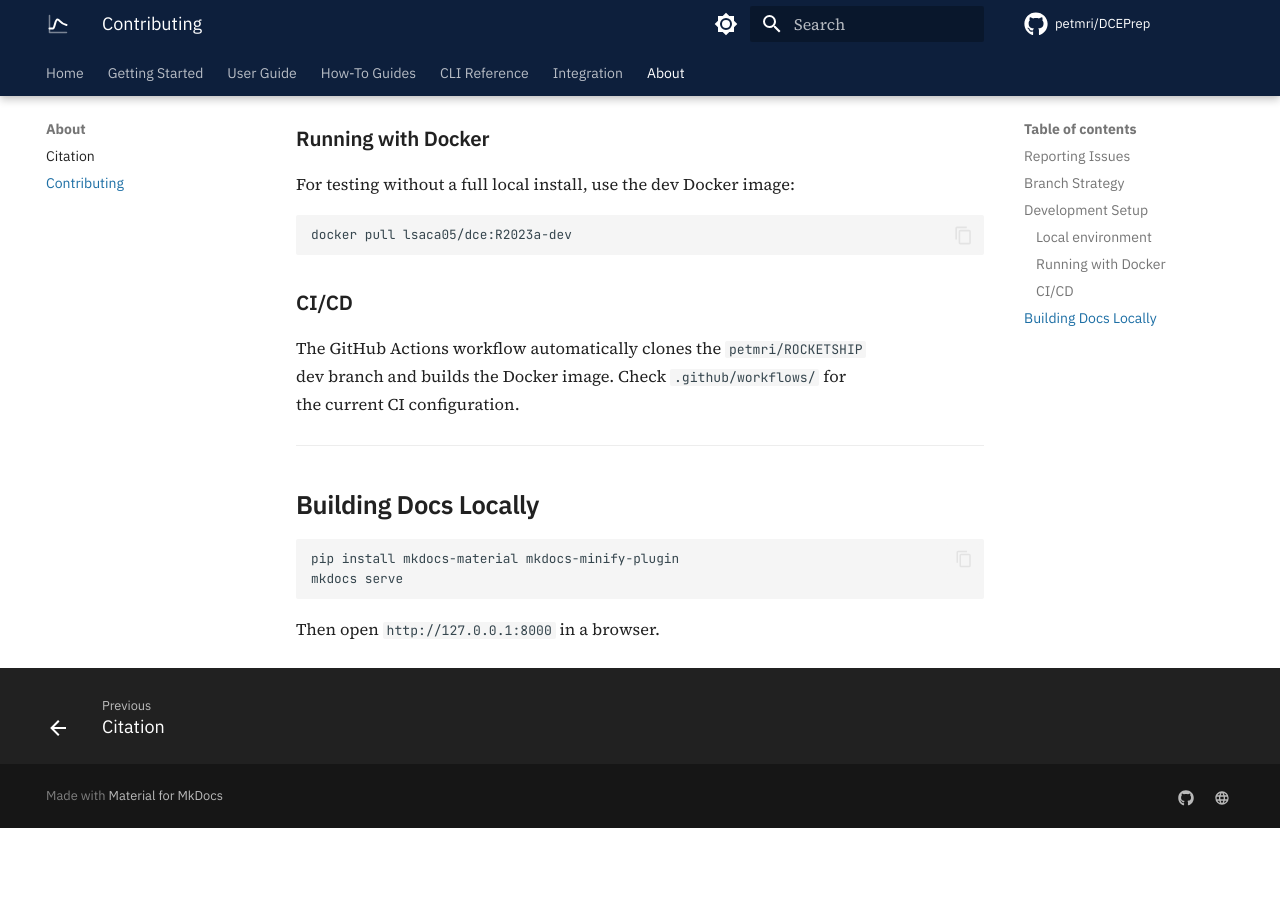
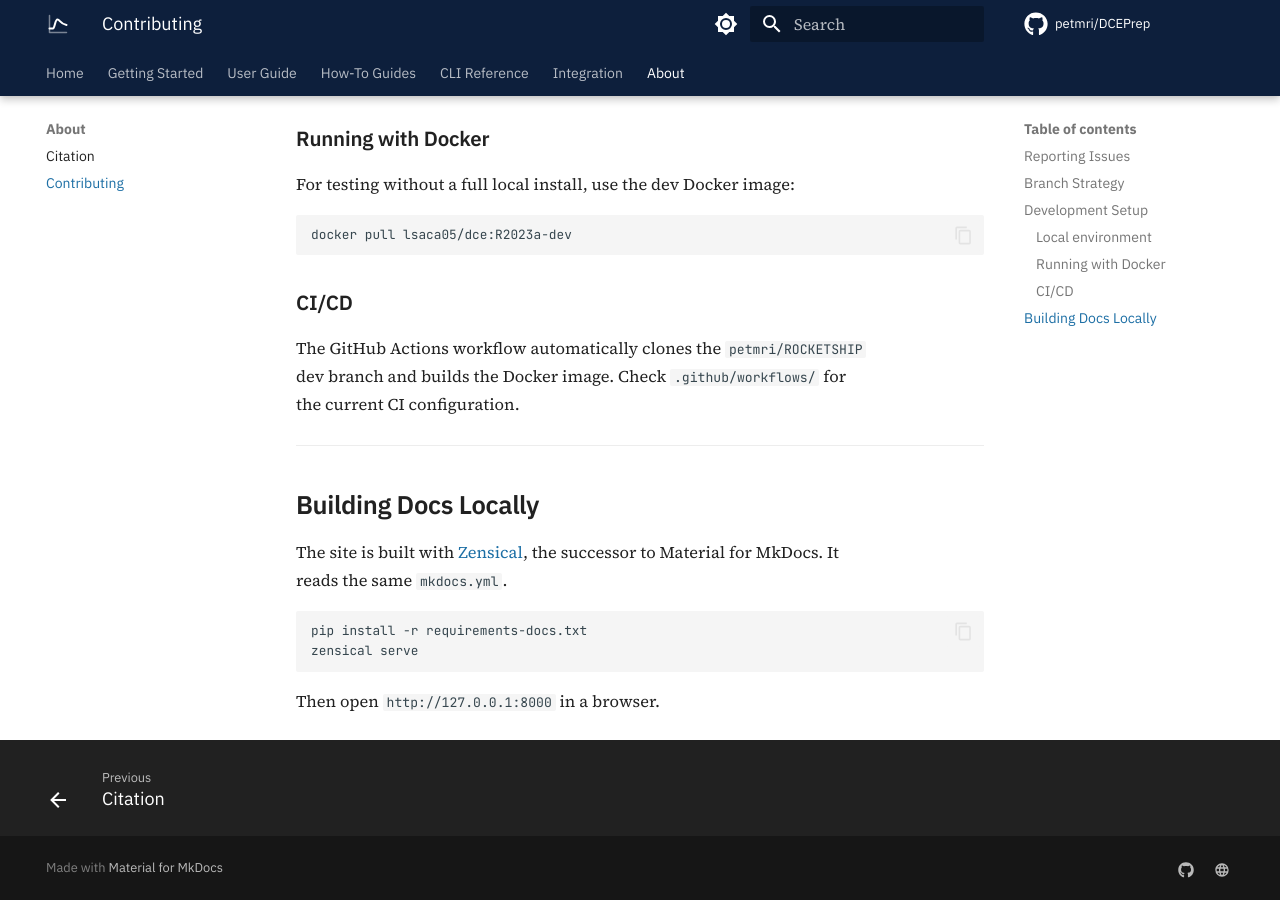
Before and after one commit to petmri/DCEPrep, an MkDocs documentation site: the page built from docs/about/contributing.md, in a window 1280 px wide and 900 px high, scrolled down 1399 px. Built offline with MkDocs 1.6.1 and Material for MkDocs 9.7.7, drawn with Linux system fonts in a browser that asks for light colours; comment, search, counter and statistics services are not loaded; before the commit the page ends 2227 px from its top, so only the background shows below that.

Commit message:
Build the docs with Zensical
Material for MkDocs reaches end of life on 5 November 2026. Zensical reads the
same mkdocs.yml and inherits the shared DCEasy theme unchanged, so the switch is
confined to the build: 21 pages in, 21 pages out, --strict clean.

Drop the minify plugin. Zensical runs a fixed set of plugins and silently
ignores the rest, so leaving the declaration in would claim a behavior the site
no longer has -- and none of the three sites is large enough to need it.

Pin the docs dependency in requirements-docs.txt rather than installing
mkdocs-material unpinned in the workflow, and take the actions to the node24
majors before GitHub retires node20 under them. The MkDocs packages also come
out of the application requirements.txt, where they never belonged.

No CNAME here: this is a project site and inherits dceasy.org from the
organization site, which is where the domain is configured.

Co-Authored-By: Claude Opus 5 <noreply@anthropic.com>

````diff
--- a/docs/about/contributing.md
+++ b/docs/about/contributing.md
@@ -63,9 +63,12 @@ The GitHub Actions workflow automatically clones the `petmri/ROCKETSHIP` dev bra
 
 ## Building Docs Locally
 
+The site is built with [Zensical](https://zensical.org/), the successor to
+Material for MkDocs. It reads the same `mkdocs.yml`.
+
 ```bash
-pip install mkdocs-material mkdocs-minify-plugin
-mkdocs serve
+pip install -r requirements-docs.txt
+zensical serve
 ```
 
 Then open `http://127.0.0.1:8000` in a browser.
--- a/mkdocs.yml
+++ b/mkdocs.yml
@@ -15,12 +15,6 @@ edit_uri: edit/main/docs/
 # tab icon has to tell this site apart from the other DCEasy sites.
 theme:
   favicon: assets/favicon.svg
-
-
-# Site-specific: HTML minification on top of the inherited search plugin.
-plugins:
-  minify:
-    minify_html: true
 
 nav:
   - Home: index.md
--- /dev/null
+++ b/requirements-docs.txt
@@ -0,0 +1,5 @@
+# Documentation build only. The site is built by .github/workflows/docs.yml and
+# renders with Zensical, not MkDocs — see that workflow for the reasoning.
+#
+# Pinned: Zensical is pre-1.0 and its config surface is still moving.
+zensical==0.0.57
--- a/requirements.txt
+++ b/requirements.txt
@@ -15,6 +15,3 @@ scikit_learn
 scipy
 openpyxl
 xlsxwriter
-mkdocs
-mkdocs-material
-mkdocs-minify-plugin
````
Also changed, not shown: 1 other file.
